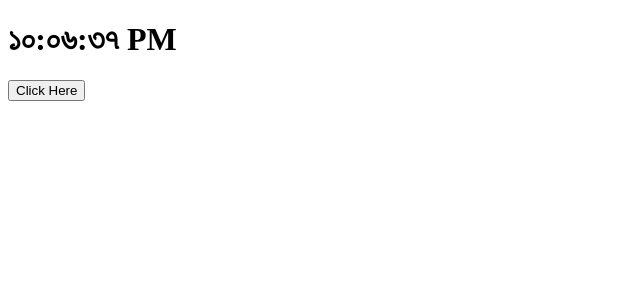
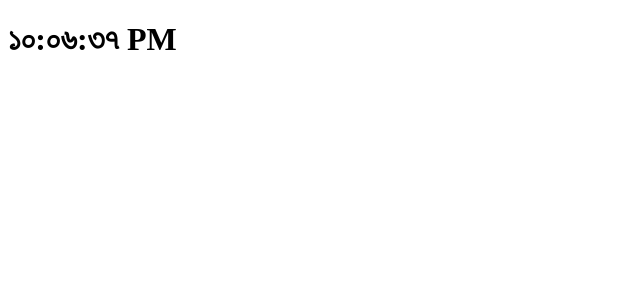
Before and after one commit to Abdullah9001/learn_react, a React app: page / in a window 1280 px wide. Shown: the top 300 px of the page, without its empty margins (0-640 px from the left). Built offline with nearby package versions, Linux system fonts and the light colour scheme; the HTML template or start-up script is replaced by a standard one.

Commit message:
lesson 9 conditional rendering done

```diff
--- a/src/component/Button.jsx
+++ b/src/component/Button.jsx
@@ -8,12 +8,17 @@
     }
     return true;
   }
+
   render() {
-    const { change, locale } = this.props;
+    const { change, locale, show, enable } = this.props;
+    if (!enable) return null;
     return (
-      <button type="button" onClick={() => change(locale)}>
-        Click Here
-      </button>
+      <>
+        <button type="button" onClick={() => change(locale)}>
+          {locale === "bn-BD" ? "Change Clock" : "ঘড়ি পরিবর্তন করুন"}
+        </button>
+        {show && <p>Hello</p>}
+      </>
     );
   }
 }
--- a/src/component/clock.jsx
+++ b/src/component/clock.jsx
@@ -17,9 +17,9 @@
     });
   }
 
-  handleClick = () => {
+  handleClick = (locale) => {
     this.setState({
-      locale: "en-US",
+      locale,
     });
   };
 
@@ -30,9 +30,16 @@
         <h1 className="heading">
           <span className="text">{date.toLocaleTimeString(locale)}</span>
         </h1>
-        <Button change={this.handleClick} locale="en-Us">
-          Click Here
-        </Button>
+        {locale === "bn-BD" ? (
+          <Button
+            change={this.handleClick}
+            locale="en-Us"
+            show={false}
+            enable={false}
+          />
+        ) : (
+          <Button change={this.handleClick} locale="bn-BD" show={true} enable />
+        )}
       </div>
     );
   }
```
Also changed, not shown: src/component/ClockList.jsx (deleted, +0 -13 lines).
